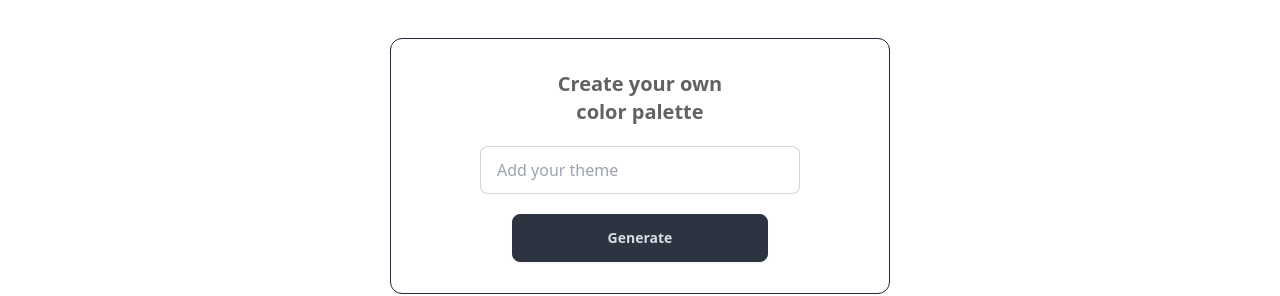
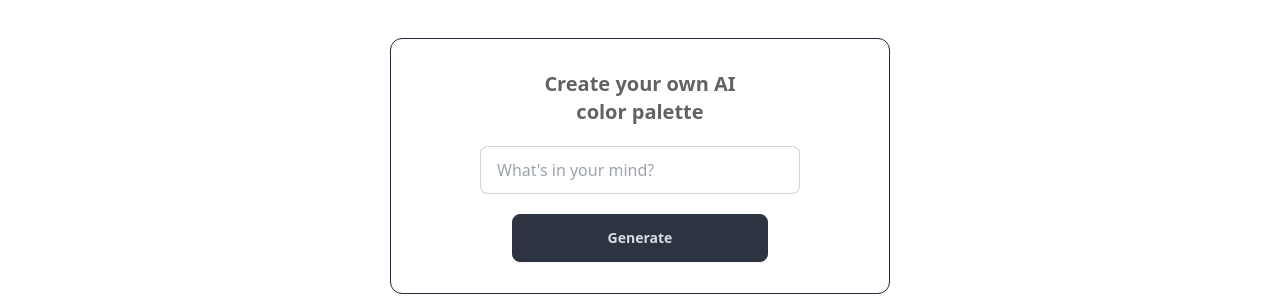
Before and after one commit to Huetopia/Huetopia, a React (Vite) app: page / in a window 1280 px wide. Shown: the part 298-594 px from the top of the page. Built offline with nearby package versions, Linux system fonts and the light colour scheme; the HTML template or start-up script is replaced by a standard one.

Commit message:
Change webapp title in index.html + change input placeholder in GeneratePalette.jsx

```diff
--- a/index.html
+++ b/index.html
@@ -5,7 +5,7 @@
     <link rel="icon" type="image/svg+xml" href="/vite.svg" />
     <meta name="viewport" content="width=device-width, initial-scale=1.0" />
     <link href="./index.css" rel="stylesheet" />
-    <title>Vite + React</title>
+    <title>Huetopia - AI Color Palette Generator</title>
   </head>
   <body>
     <div id="root"></div>
--- a/src/components/GeneratePalette.jsx
+++ b/src/components/GeneratePalette.jsx
@@ -108,7 +108,7 @@ export const GeneratePalette = () => {
     <div className="w-full min-h-vh flex justify-center items-center">
       <form onSubmit={handleSubmit} className="border rounded-xl flex flex-col justify-center items-center w-[500px] h-64">
         <label className="font-bold mt-5 text-xl text-drk-grey flex flex-col items-center">
-          <p>Create your own</p>
+          <p>Create your own AI</p>
           <p>color palette</p>
           </label>
         <input
@@ -116,7 +116,7 @@ export const GeneratePalette = () => {
           type="text"
           id="message"
           value={theme}
-          placeholder="Add your theme"
+          placeholder="What's in your mind?"
           required
           onChange={(e) => setTheme(e.target.value)}
 
```
